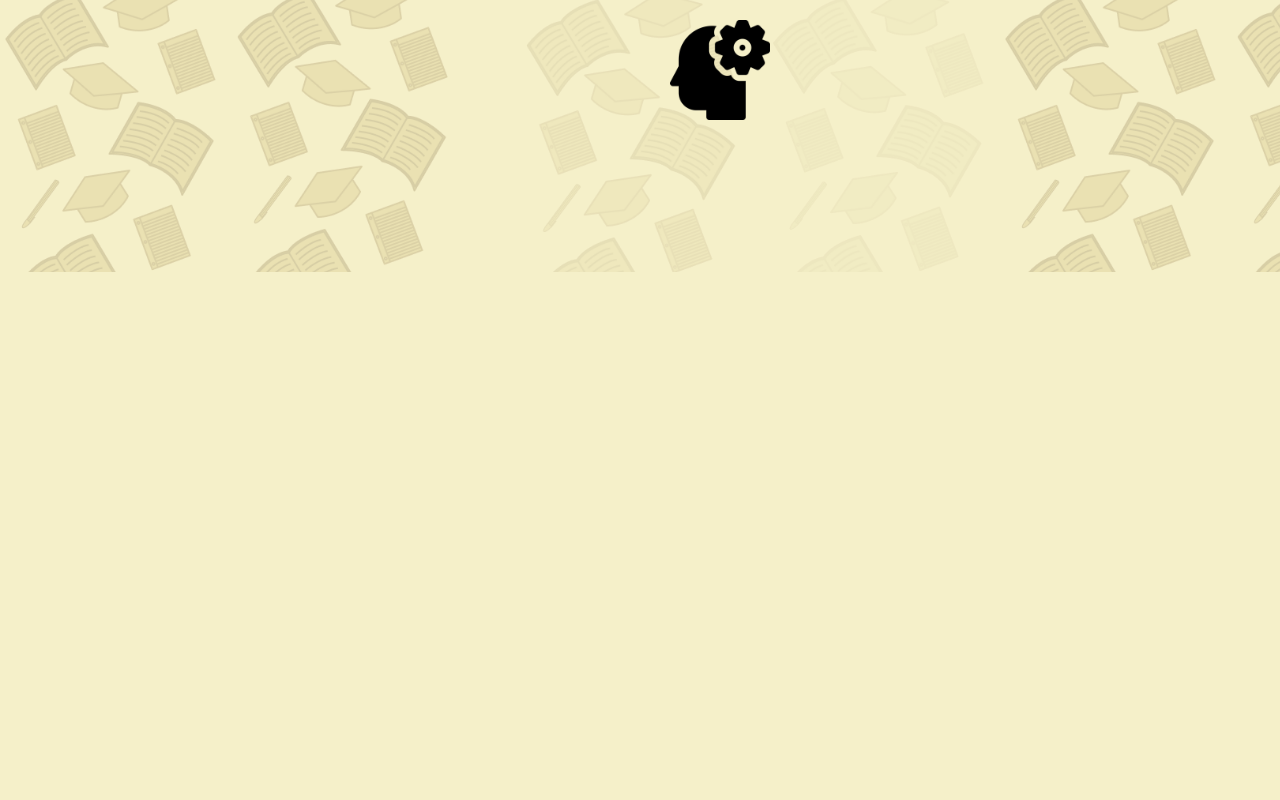
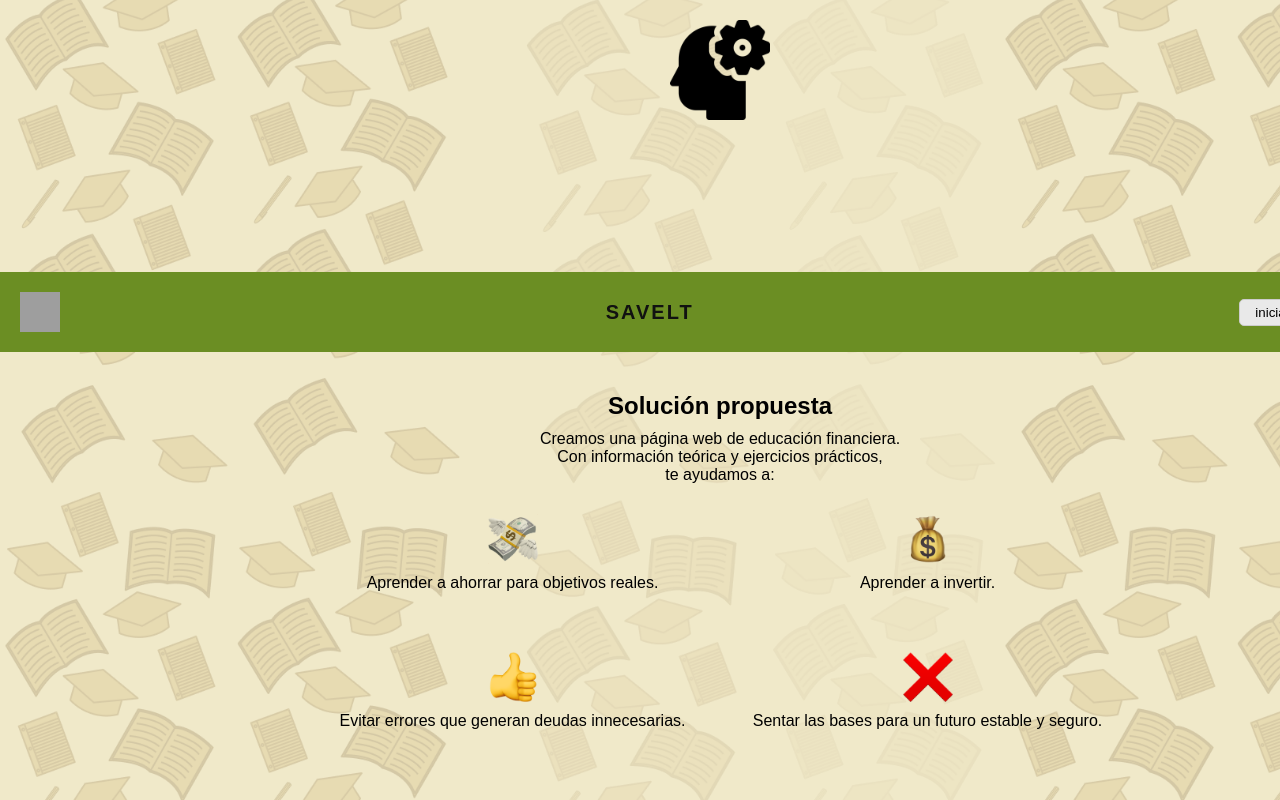
Before and after one commit to scagno/tp-landing-page-scagnolari-tallone, a website: page aa.html in a window 1280 px wide. Shown: the part 1328-2128 px from the top of the page. Before the commit the page ends 1600 px from the top, so only its background shows below. Drawn offline with Linux system fonts and the light colour scheme; grey boxes are pictures that could not be loaded; files whose address does not match are found by name; a web font is replaced by a local one.

Commit message:
añadi cositas las imagenes de la al¿¿landin

```diff
--- a/aa.html
+++ b/aa.html
@@ -255,4 +255,131 @@
     <img src="imgs/3143216 1.png" alt="Icono cerebro" class="icono">
   </section>
 </body>
+<head>
+  <meta charset="UTF-8">
+  <meta name="viewport" content="width=1440, initial-scale=1.0">
+  <title>SAVELT - Solución Propuesta</title>
+  <style>
+    body {
+      font-family: Arial, sans-serif;
+      margin: 0;
+      background-color: #f0e9c9;
+    }
+
+    /* Barra superior */
+    header {
+      background-color: #6b8e23;
+      color: black;
+      display: flex;
+      justify-content: space-between;
+      align-items: center;
+      padding: 8px 20px;
+    }
+
+    header img {
+      width: 40px;
+      height: 40px;
+    }
+
+    header h1 {
+      font-size: 20px;
+      margin: 0;
+      font-weight: bold;
+      letter-spacing: 2px;
+    }
+
+    .buttons {
+      display: flex;
+      gap: 10px;
+    }
+
+    .buttons button {
+      background-color: #e9e9e9;
+      border: 1px solid #ccc;
+      border-radius: 5px;
+      padding: 5px 15px;
+      cursor: pointer;
+    }
+
+    /* Contenido principal */
+    main {
+      text-align: center;
+      padding: 40px 20px;
+    }
+
+    main h2 {
+      font-size: 24px;
+      margin-bottom: 10px;
+    }
+
+    main p {
+      margin-bottom: 30px;
+      font-size: 16px;
+    }
+
+    .grid {
+      display: grid;
+      grid-template-columns: repeat(2, 1fr);
+      gap: 30px;
+      max-width: 800px;
+      margin: auto;
+    }
+
+    .item {
+      text-align: center;
+      font-size: 16px;
+    }
+
+    .item img {
+      width: 50px;
+      height: 50px;
+      margin-bottom: 10px;
+    }
+
+    .icon {
+      font-size: 40px;
+      display: block;
+      margin: auto;
+      margin-bottom: 10px;
+    }
+  </style>
+</head>
+<body>
+  <header>
+    <img src="https://cdn-icons-png.flaticon.com/512/158/158740.png" alt="Logo">
+    <h1>SAVELT</h1>
+    <div class="buttons">
+      <button>iniciar</button>
+      <button>contactanos</button>
+    </div>
+  </header>
+
+  <main>
+    <h2>Solución propuesta</h2>
+    <p>
+      Creamos una página web de educación financiera.<br>
+      Con información teórica y ejercicios prácticos,<br>
+      te ayudamos a:
+    </p>
+
+    <div class="grid">
+    <div class="item">
+      <img src="img/moni.png" alt="moni" class="icon">
+      <p>Aprender a ahorrar para objetivos reales.</p>
+    </div>
+    <div class="item">
+      <img src="img/bolsa moni.png" alt="bolsa moni" class="icon">
+      <p>Aprender a invertir.</p>
+    </div>
+    <div class="item">
+      <img src="img/pulgar.png" alt="pulgar" class="icon">
+      <p>Evitar errores que generan deudas innecesarias.</p>
+    </div>
+    <div class="item">
+      <img src="img/cruz.png" alt="Red cross symbol representing health and safety, placed on a neutral background, evoking a sense of care and protection" class="icon">
+      <p>Sentar las bases para un futuro estable y seguro.</p>
+    </div>
+    </div>
+  </main>
+</body>
 </html>
```
Also changed, not shown: imgs/bolsa moni.png (added), imgs/cruz.png (added), imgs/moni.png (added), imgs/pulgar.png (added).
